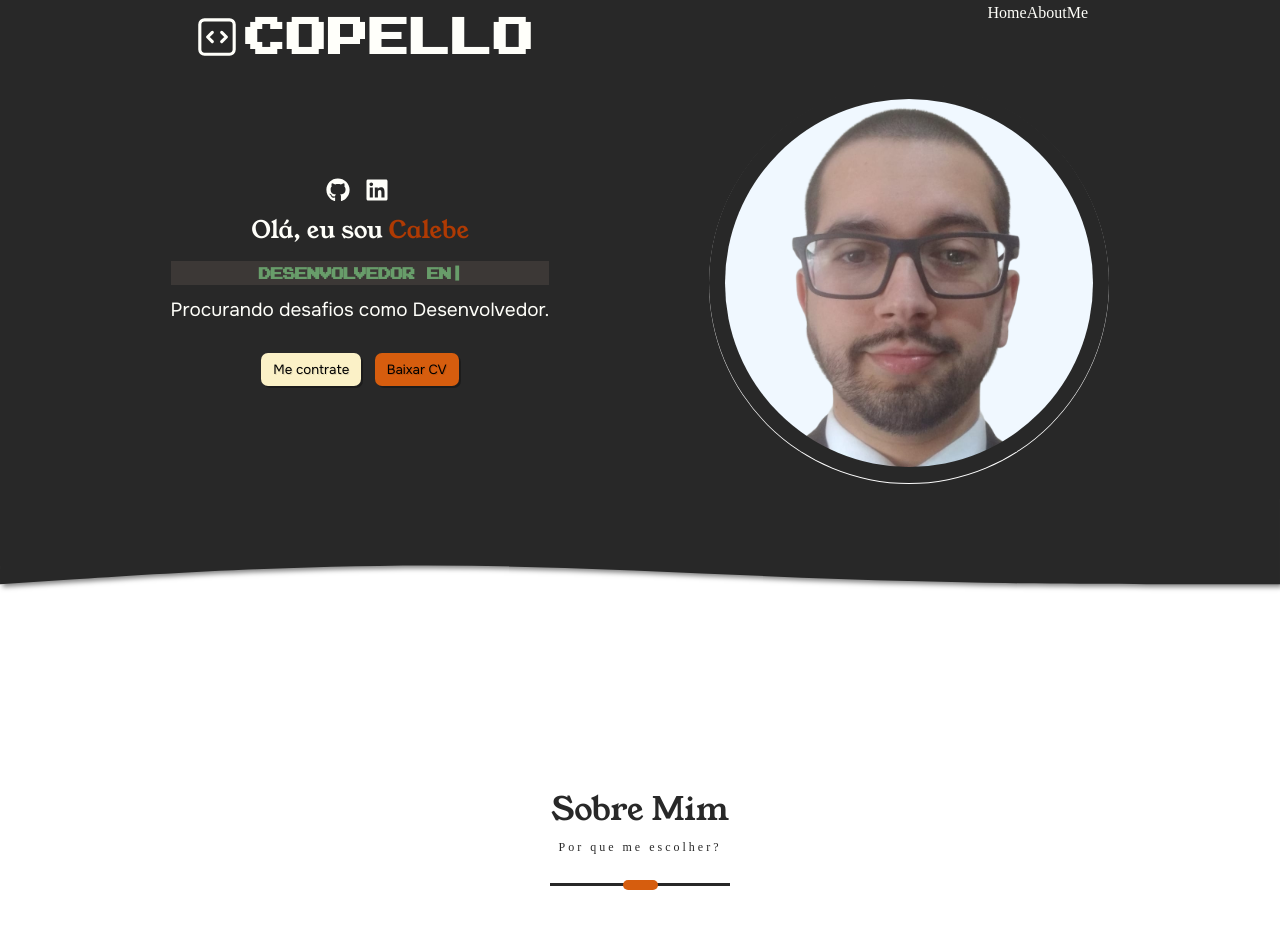
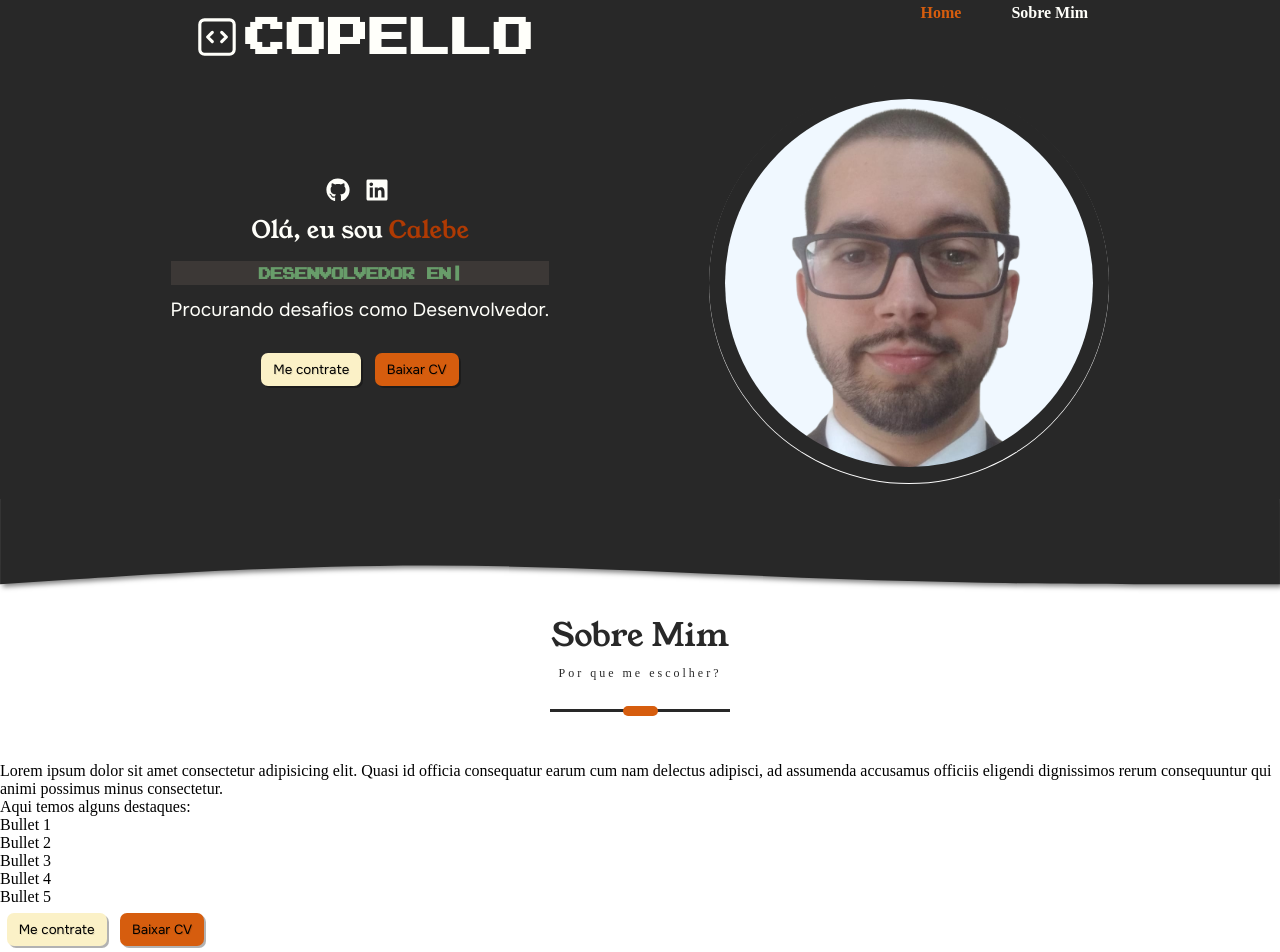
Before and after one commit to CalebeCopello/portfolio, a React (Create React App) app in the folder client/: page / in a window 1280 px wide. Shown: the part 57-1009 px from the top of the page. Built offline with nearby package versions, Linux system fonts and the light colour scheme.

Commit message:
About me Done
Componitize Buttons

```diff
--- a/client/src/PortfolioContainer/AboutMe/AboutMe.jsx
+++ b/client/src/PortfolioContainer/AboutMe/AboutMe.jsx
@@ -2,13 +2,65 @@ import {useEffect} from 'react'
 import ScreenHeading from '../../utils/ScreenHeading/ScreenHeading'
 import ScrollService from '../../utils/ScrollService'
 import Animations from '../../utils/Animations'
+import Buttons from '../../utils/Buttons/Buttons'
 
 const AboutMe = (props) => {
+    const fadeInScreenHandler = (screen) => {
+        if (screen.fadeScreen !== props.id) return
+        Animations.animations.fadeInScreen(props.id)
+    }
+    // const fadeInSubscription =
+    ScrollService.currentScreenFadeIn.subscribe(fadeInScreenHandler)
+
+    const ABOUTME = {
+        description: 'Lorem ipsum dolor sit amet consectetur adipisicing elit. Quasi id officia consequatur earum cum nam delectus adipisci, ad assumenda accusamus officiis eligendi dignissimos rerum consequuntur qui animi possimus minus consectetur.',
+        highlights: {
+            heading: "Aqui temos alguns destaques:",
+            bullets:[
+                "Bullet 1",
+                "Bullet 2",
+                "Bullet 3",
+                "Bullet 4",
+                "Bullet 5",
+            ]
+        }
+    }
+
+    const renderHighlights = () =>{
+        return(
+            ABOUTME.highlights.bullets.map((v, i) => (
+                <div className="highlight" key={i}>
+                    <div className="highlight-rect">
+                        <span>{v}</span>
+                    </div>
+                </div>
+            ))
+        )
+    }
+
     return (
         <>
-        <div className="about-me-container screen-container">
+        <div className="about-me-container screen-container" id={props.id || ''}>
             <div className="about-me-parent">
                 <ScreenHeading title={'Sobre Mim'} subHeading={'Por que me escolher?'} />
+                <div className="about-me-card">
+                    <div className="about-me-profile">
+                        <div className="about-me-details">
+                            <span className="about-me-description">
+                                {ABOUTME.description}
+                            </span>
+                            <div className="about-me-highlights">
+                                <div className="highlight-heading">
+                                    <span>{ABOUTME.highlights.heading}</span>
+                                </div>
+                                {renderHighlights()}
+                            </div>
+                            <div className="about-me-options">
+                                <Buttons />
+                            </div>
+                        </div>
+                    </div>
+                </div>
             </div>
         </div>
         </>
--- a/client/src/PortfolioContainer/Home/Footer/Footer.jsx
+++ b/client/src/PortfolioContainer/Home/Footer/Footer.jsx
@@ -5,7 +5,7 @@ const Footer = () => {
         <>
         <div className="footer-container">
             <div className="footer-parent">
-            <svg xmlns="http://www.w3.org/2000/svg" viewBox="0 0 1440 320"><path fill="#0099ff" fill-opacity="1" d="M0,96L80,90.7C160,85,320,75,480,74.7C640,75,800,85,960,90.7C1120,96,1280,96,1360,96L1440,96L1440,0L1360,0C1280,0,1120,0,960,0C800,0,640,0,480,0C320,0,160,0,80,0L0,0Z"></path></svg>
+            <svg xmlns="http://www.w3.org/2000/svg" viewBox="0 0 1440 120"><path fill="#0099ff" fill-opacity="1" d="M0,96L80,90.7C160,85,320,75,480,74.7C640,75,800,85,960,90.7C1120,96,1280,96,1360,96L1440,96L1440,0L1360,0C1280,0,1120,0,960,0C800,0,640,0,480,0C320,0,160,0,80,0L0,0Z"></path></svg>
             </div>
         </div>
         </>
--- a/client/src/PortfolioContainer/Home/Header/Header.jsx
+++ b/client/src/PortfolioContainer/Home/Header/Header.jsx
@@ -1,6 +1,6 @@
-import { useState } from "react"
+import { useState, useEffect } from "react"
 import {TOTALSCREENS, GETSCREENINDEX} from '../../../utils/commonUtils'
-import ScrollService from '../../../utils/ScrollService'
+import ScrollService from '../../../utils/ScrollService.js'
 import {RxHamburgerMenu} from 'react-icons/rx'
 import {HiOutlineCodeBracketSquare} from 'react-icons/hi2'
 import './Header.css'
@@ -26,20 +26,25 @@ const Header = () => {
         )
     }
 
+    const getHeaderOptionClass = (i) => {
+        let classes = 'header-option '
+        if (i < TOTALSCREENS.length -1) classes += 'header-option-separator '
+        if (selectedScreen === i) classes += 'selected-header-option '
+        return classes
+    }
     const switchScreen = (i, screen) => {
         let screenComponent = document.getElementById(screen.screenName)
         if (!screenComponent) return
-        screenComponent.scrollIntoView( {behavior: 'smooth'})
+        screenComponent.scrollIntoView({behavior: 'smooth'})
         setSelectedScreen(i)
         setShowHeaderOptions(false)
     }
 
-    const getHeaderOptionClass = (i) => {
-        let classes = 'header-option'
-        if (i < TOTALSCREENS.length -1) classes += 'header-option-separator'
-        if (selectedScreen === i) classes += 'selected-header-option'
-        return
-    }
+    useEffect(() => {
+        return () => {
+            currentScreenSubscription.unsubscribe();
+        };
+    }, [currentScreenSubscription]);
 
     return (
         <>
--- a/client/src/PortfolioContainer/Home/Profile/Profile.css
+++ b/client/src/PortfolioContainer/Home/Profile/Profile.css
@@ -42,19 +42,6 @@
     font-size: 19px;
     margin: 0.7em 0 0 0;
     font-family: OnestSanSerif;
-}
-.btn {
-    font-family: OnestSanSerif;
-}
-.standard-btn {
-    margin: 0.5em;
-}
-.highlighted-btn {
-    margin: 0.5em;
-    background-color: var(--orange0);
-}
-.highlighted-btn:hover {
-    background-color: var(--orange1);
 }
 .profile-picture {
     display: flex;
--- a/client/src/PortfolioContainer/Home/Profile/Profile.jsx
+++ b/client/src/PortfolioContainer/Home/Profile/Profile.jsx
@@ -2,6 +2,7 @@ import React from 'react'
 import {FaGithub, FaLinkedin} from 'react-icons/fa'
 import Typed from 'typed.js'
 import './Profile.css'
+import Buttons from '../../../utils/Buttons/Buttons'
 
 const Profile = () => {
   // Create reference to store the DOM element containing the animation
@@ -59,12 +60,7 @@ const Profile = () => {
                             </span>
                         </div>
                         <div className="profile-options">
-                            <button className="standard-btn btn">
-                                Me contrate
-                            </button>
-                            <a href="./calebeCopello.pdf" download='Calebe Copello.pdf'>
-                                <button className="highlighted-btn btn">Baixar CV</button>
-                            </a>
+                            <Buttons />
                         </div>
                     </div>
                     <div className="profile-picture">
--- /dev/null
+++ b/client/src/utils/Buttons/Buttons.css
@@ -0,0 +1,13 @@
+.btn {
+    font-family: OnestSanSerif;
+}
+.standard-btn {
+    margin: 0.5em;
+}
+.highlighted-btn {
+    margin: 0.5em;
+    background-color: var(--orange0);
+}
+.highlighted-btn:hover {
+    background-color: var(--orange1);
+}
--- /dev/null
+++ b/client/src/utils/Buttons/Buttons.jsx
@@ -0,0 +1,17 @@
+import React from 'react'
+import './Buttons.css'
+
+const Buttons = () => {
+    return (
+        <>
+            <button className="standard-btn btn">
+                Me contrate
+            </button>
+            <a href="./calebeCopello.pdf" download='Calebe Copello.pdf'>
+                <button className="highlighted-btn btn">Baixar CV</button>
+            </a>
+        </>
+    )
+}
+
+export default Buttons
--- a/client/src/utils/ScrollService.js
+++ b/client/src/utils/ScrollService.js
@@ -1,4 +1,4 @@
-import { TOTALSCREENS } from './commonUtils'
+import { TOTALSCREENS } from './commonUtils.js'
 import {Subject} from 'rxjs'
 
 
@@ -11,7 +11,7 @@ export default class ScrollService {
         window.addEventListener('scroll', this.checkCurrentScreenUnderViewport)
     }
     scrollToHireMe = () => {
-        let contactMeScreen = document.getElementById('contactMe')
+        let contactMeScreen = document.getElementById('ContactMe')
         if (!contactMeScreen) return
         contactMeScreen.scrollIntoView({behavior: 'smooth'})
     }
@@ -51,7 +51,7 @@ export default class ScrollService {
                     ScrollService.currentScreenFadeIn.next({
                         fadeInScreen: screen.screenName
                     })
-                    screen['alredyRendered'] = true
+                    screen['alreadyRendered'] = true
                     break
                 }
                 if (fullyVisible) {
--- a/client/src/utils/commonUtils.js
+++ b/client/src/utils/commonUtils.js
@@ -7,7 +7,7 @@ export const TOTALSCREENS = [
         component: Home,
     },
     {
-        screenName: 'AboutMe',
+        screenName: 'Sobre Mim',
         component: AboutMe,
     },
 ]
```
